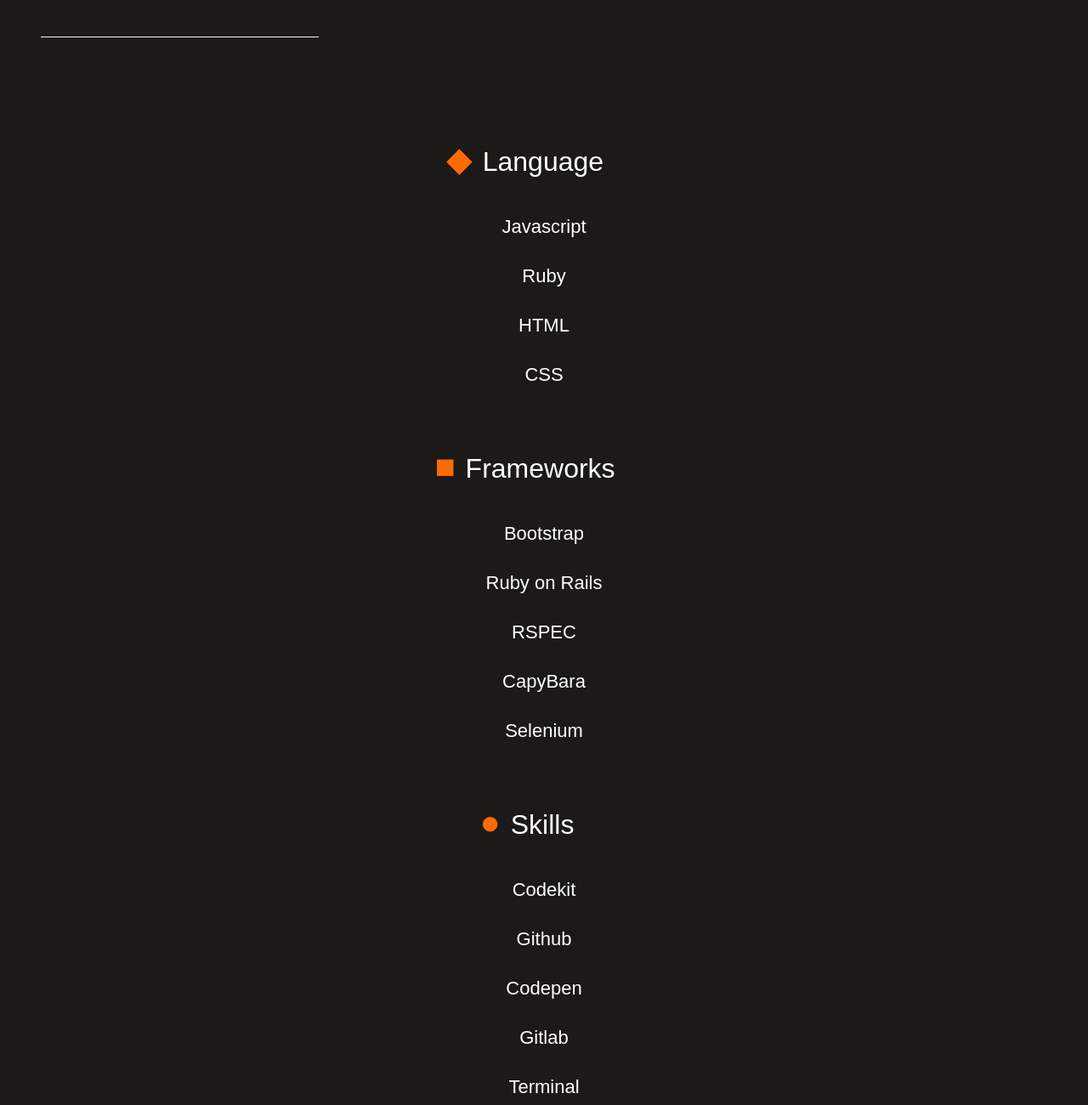
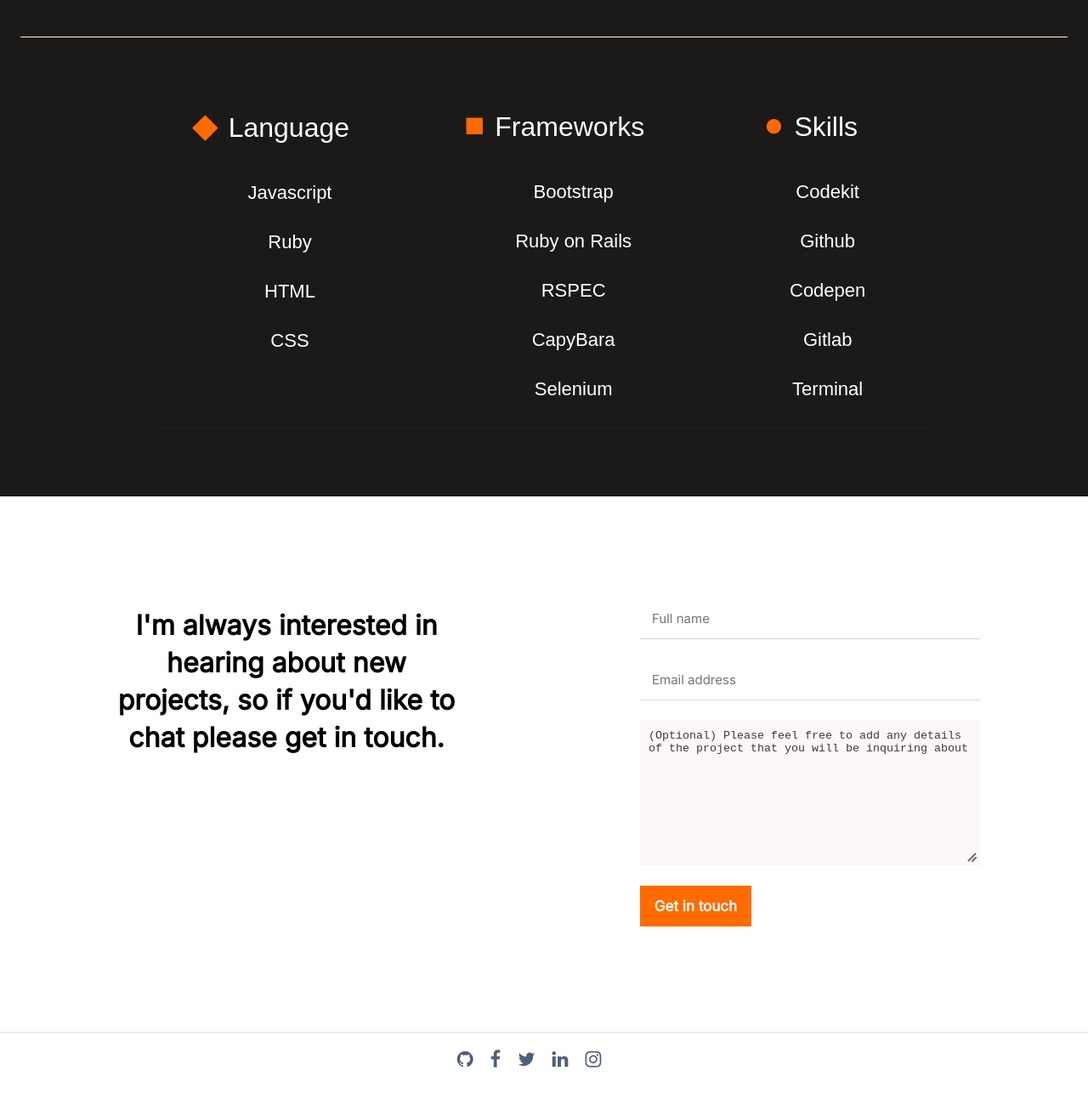
Before and after one commit to AKeeganDev/Portfolio, a website: page index.html in a window 1280 px wide. Shown: the part 2980-4280 px from the top of the page at 85% size. After the commit the page ends 4257 px from the top, so only its background shows below. Drawn offline with Linux system fonts and the light colour scheme; a web font is replaced by a local one.

Commit message:
Add flexibility to form & bottom icons for all screen sizes

```diff
--- a/css/styles.css
+++ b/css/styles.css
@@ -87,6 +87,11 @@
     flex-direction: column;
     justify-content: center;
   }
+
+  .bottom-contact-bar .bottom-icons {
+    flex-direction: row;
+  }
+
 }
 
 .bar {
@@ -207,13 +212,20 @@
 }
 
 .heading,
-.headings {
+.headings
+.skill{
   font-family: 'Crete Round', sans-serif;
   font-size: 25px;
   font-weight: 100;
   text-align: center;
   border-bottom: 1px solid #212121;
   margin-bottom: 80px;
+}
+
+.headings {
+  display:flex;
+  flex-wrap: wrap;
+  justify-content: center;
 }
 
 .heading {
@@ -394,6 +406,10 @@
   margin-bottom: 30px;
 }
 
+.about-myself {
+  background-color: var(--theme2);
+}
+
 .about-myself .personal {
   display: flex;
   flex-direction: column;
@@ -409,13 +425,14 @@
 }
 
 .margin {
-  padding: 0 24px;
+  padding: 0 0px;
   background-color: var(--theme2);
 }
 
 .divider {
   margin: 0 24px;
-  max-width: 327px;
+  margin-bottom: 80px;
+  min-width: 327px;
   border-bottom: 1px solid var(--offwhite-theme);
 }
 
@@ -446,7 +463,7 @@
 .skills-list {
   font-family: 'InaiMathi', sans-serif;
   font-size: 32px;
-  padding: 120px 90px 0 45px;
+  padding: 0px 90px 0 45px;
   margin-bottom: 44px;
 }
 
@@ -463,7 +480,7 @@
 
 .frameworks,
 .skills-list {
-  padding-top: 40px;
+  /* padding-top: 40px; */
 }
 
 .skills-list {
@@ -473,7 +490,8 @@
 .contact-me {
   padding: 120px 24px 0 24px;
   display: flex;
-  flex-direction: column;
+  justify-content: space-around;
+  flex-wrap: wrap;
 }
 
 .contact-me-header {
@@ -485,13 +503,17 @@
   letter-spacing: 0;
   text-align: center;
   padding-bottom: 20px;
+  width: 400px;
+  margin: 10px;
 }
 
 form {
   display: flex;
+  max-width: 400px;
   flex-direction: column;
   font-family: Inter, sans-serif;
   margin-bottom: 100px;
+  flex: 2;
 }
 
 #details {
@@ -570,6 +592,13 @@
   }
 }
 
+@media screen and (min-width: 759px) {
+  form button {
+    align-self: flex-start;
+  }
+
+}
+
 @media screen and (min-width: 1177px) {
   .welcome {
     background-position-x: 100%;
--- a/index.html
+++ b/index.html
@@ -287,24 +287,35 @@
     </div>
     <div class="skills">
       <div class="headings">
+        <div class="skill">
           <ul>
             <li class="language"><span class="orange">&#9670;</span>Language
               <li class="lang">Javascript</li>
               <li class="lang">Ruby</li>
               <li class="lang">HTML</li>
               <li class="lang">CSS</li>
+          </ul>
+        </div>
+        <div class="skill">
+          <ul>
             <li class="frameworks"><span class="orange">&#9632;</span>Frameworks
             <li class="lang">Bootstrap</li>
             <li class="lang">Ruby on Rails</li>
             <li class="lang">RSPEC</li>
             <li class="lang">CapyBara</li>
             <li class="lang">Selenium</li>
+          </ul>
+        </div>
+        <div class="skill">
+          <ul>
             <li class="skills-list"><span class="orange">&#9679;</span>Skills
               <li class="lang">Codekit</li>
               <li class="lang">Github</li>
               <li class="lang">Codepen</li>
               <li class="lang">Gitlab</li>
               <li class="lang">Terminal</li>
+          </ul>
+        </div>
         </ul>
       </div>
     </div>
@@ -319,6 +330,7 @@
       <textarea name="details" id="details" cols="30" rows="10" placeholder="(Optional) Please feel free to add any details of the project that you will be inquiring about" maxlength="500"></textarea>
       <button type="submit" class="see-project submit">Get in touch</button>
     </form>
+  </section>
     <div class="bottom-divider"></div>
     <div class="contact-bar bottom-contact-bar">
       <ul class="bottom-icons">
@@ -329,6 +341,5 @@
         <li><a href="#" class="fa fa-instagram"></a></li>
       </ul>
     </div>
-  </section>
 </body>
 </html>
```
Lines whose indentation alone changed are shown as unchanged.
